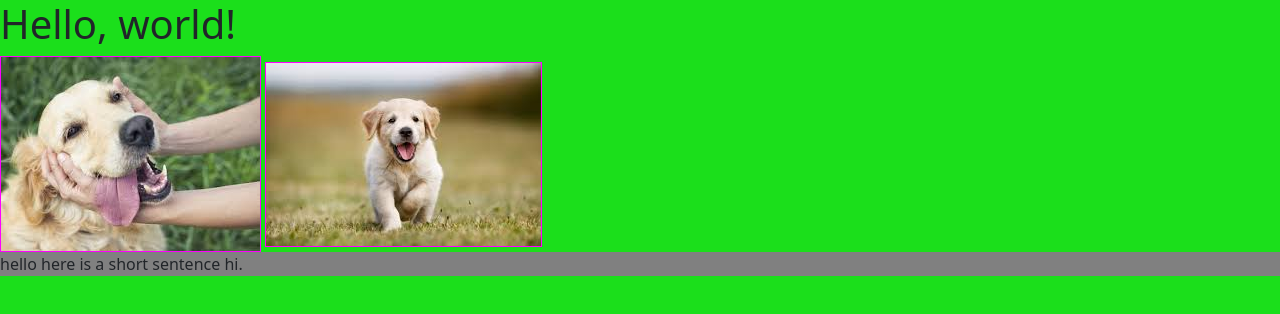
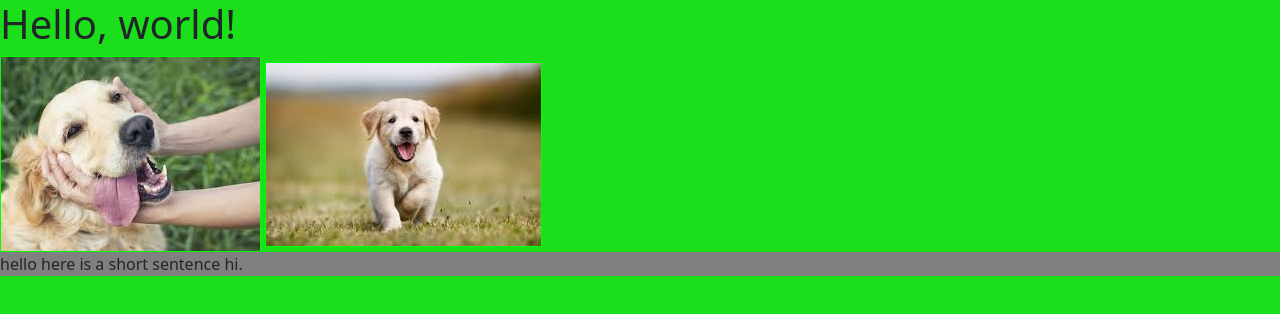
Before and after one commit to Joby-H/VSCPractive, a plain HTML site: page index.html in a window 1280 px wide. Drawn offline with nearby package versions, Linux system fonts and the light colour scheme.

Commit message:
Update style.css

```diff
--- a/style.css
+++ b/style.css
@@ -13,5 +13,5 @@ p
 }
 img
 {
-    border: 1pt solid #ff00ff;
+    border: 1pt solid #00ff00;
 }
```
